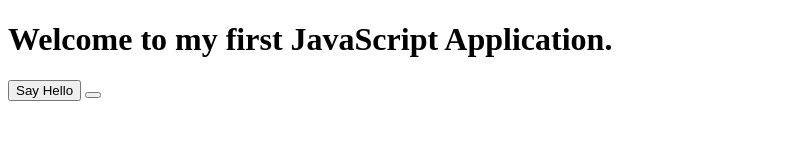
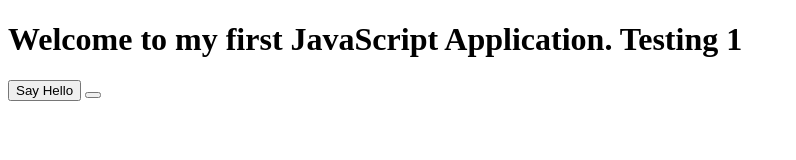
Before and after one commit to caroinz/inzunza_644, a plain HTML site: page index.html in a window 1280 px wide. Shown: the whole page, without its empty margins (0-796 px from the left). Drawn offline with Linux system fonts and the light colour scheme; files whose address does not match are found by name.

Commit message:
changes 1

```diff
--- a/index.html
+++ b/index.html
@@ -8,7 +8,7 @@
     <script src="js/script.js" defer></script>
 </head>
 <body>
-    <h1>Welcome to my first JavaScript Application.</h1>
+    <h1>Welcome to my first JavaScript Application. Testing 1</h1>
     <button>Say Hello</button>
     <button onclick="javascript:alert('Button 2')"></button>
     <p></p>
```
